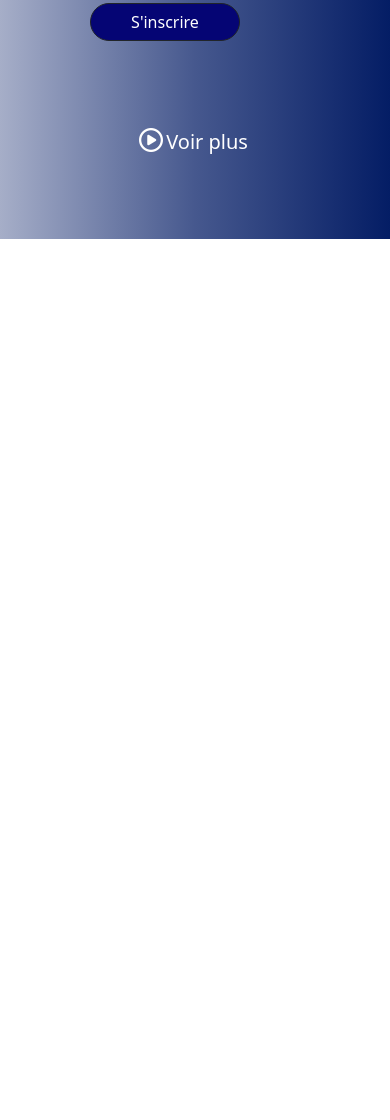
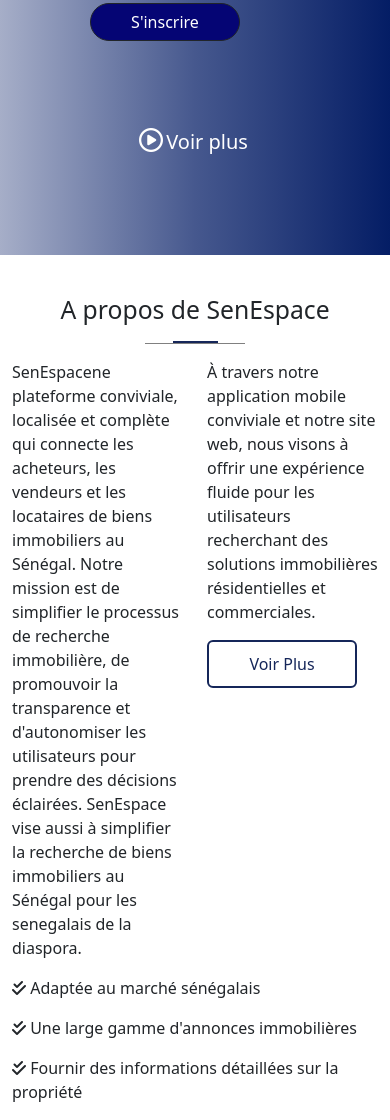
Before and after one commit to AB2903/SenEspace-page-, a plain HTML site: page index.html in a window 390 px wide. Shown: the part 864-1984 px from the top of the page. Before the commit the page ends 1103 px from the top, so only its background shows below. Drawn offline with Linux system fonts and the light colour scheme.

Commit message:
section 1 main

```diff
--- a/index.html
+++ b/index.html
@@ -47,7 +47,43 @@
         </section>
     </header>
     <main>
-
+        <section>
+            <div class="container">
+                <div class="row">
+                    <div class="col text-center">
+                        <h2>A propos de SenEspace</h2>
+                        <p class="p">
+                            <p class="p1"></p>
+                        </p>
+                    </div>
+                </div>
+                <div class="row">
+                    <div class="col">
+                        <p>SenEspacene plateforme conviviale, localisée et complète qui connecte les acheteurs, les vendeurs et les locataires de biens immobiliers au Sénégal. Notre mission est de simplifier le processus de recherche immobilière, de promouvoir la transparence et d'autonomiser les utilisateurs pour prendre des décisions éclairées. SenEspace vise aussi à simplifier la recherche de biens immobiliers au Sénégal pour les senegalais de la diaspora.</p>
+                    </div>
+                    <div class="col">
+                        <p>À travers notre application mobile conviviale et notre site web, nous visons à offrir une expérience fluide pour les utilisateurs recherchant des solutions immobilières résidentielles et commerciales.</p>
+                        <button class="btn">Voir Plus</button>
+                    </div>
+                </div>
+                <div class="row">
+                    <div class="col">
+                        <p >
+                            <i class="fas fa-check-double"></i>
+                            Adaptée au marché sénégalais
+                        </p>
+                        <p>
+                            <i class="fas fa-check-double"></i>
+                            Une large gamme d'annonces immobilières
+                        </p>
+                        <p>
+                            <i class="fas fa-check-double"></i>
+                            Fournir des informations détaillées sur la propriété
+                        </p>
+                    </div>
+                </div>
+            </div>
+        </section>
     </main>
 </body>
 </html>
--- a/style.scss
+++ b/style.scss
@@ -5,7 +5,7 @@
     background: linear-gradient(to right, #A6AEC8,#46588E, #041D65);
     @mixin nav($theme: rgba(247, 242, 242, 0.934)){
         position: fixed;
-        background: linear-gradient(to right,  #A6AEC8,#46588E, #041D65);
+        background: linear-gradient(to right,  rgb(166, 174, 200, 0.3),rgb(70, 88, 142, 0.3), rgb(4, 29, 101, 0.3));
         display: flex;
         justify-content: space-between;
         width: 100%;
@@ -159,7 +159,6 @@
     @mixin icon{
         display: inline-block;
         width: 40px;
-        height: 50px;
         border: none;
         color: #333;
         font-size: 24px;
@@ -209,3 +208,46 @@
         }
     }
 }
+
+@mixin p{
+    border-bottom: 1px solid grey;
+    width: 100px;
+    margin: 0 auto;
+}
+@mixin p1{
+    border-bottom: 2px solid #152659;
+    width: 45px;
+    height: 10px;
+    margin: 0 auto;
+}
+
+@mixin btn{
+    border: 2px solid #152659;
+    color: #152659;
+    padding: 10px;
+    width: 150px;
+    &:hover{
+        color: #fff;
+        background-color: #152659;
+    }
+}
+
+main{
+    section{
+        .container{
+            margin-top: 40px;
+            .row{
+                .col{
+                    .p{
+                        @include p1;
+                    }.p1{
+                        @include p;
+                    }
+                    .btn{
+                        @include btn;
+                    }
+                }
+            }
+        }
+    }
+}
```
Also changed, not shown: style.css, 1 other file.
